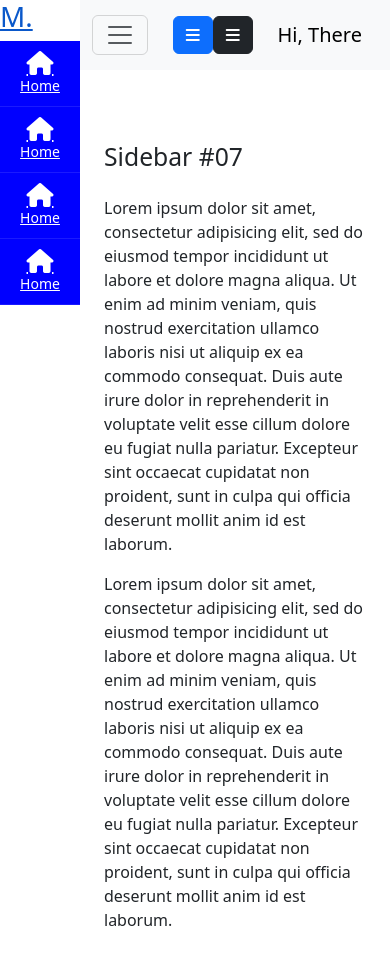
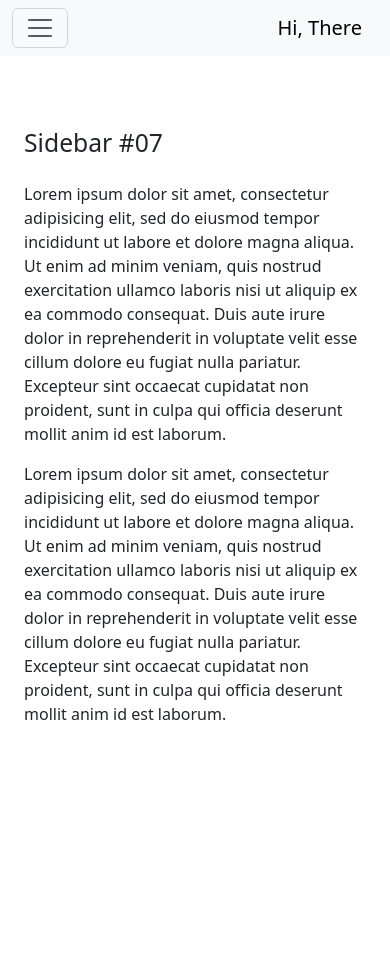
Before and after one commit to Leonardo1065a/components, an Angular app: page / in a window 390 px wide. Shown: the top 964 px of the page. After the commit the page ends 844 px from the top, so only its background shows below. Built offline with nearby package versions, Linux system fonts and the light colour scheme.

Commit message:
hidden menu

```diff
--- a/src/app/layouts/full/full.component.html
+++ b/src/app/layouts/full/full.component.html
@@ -1,5 +1,8 @@
 <div class="wrapper d-flex align-items-stretch">
-  <app-sidebar [handleToggle]="handleToggle"></app-sidebar>
+  <app-sidebar
+    class="d-none d-md-block"
+    [handleToggle]="handleToggle"
+  ></app-sidebar>
 
   <div class="contentWrapper">
     <app-header (handleToggle)="handleToggle.next(null)"></app-header>
--- a/src/app/layouts/full/header/header.component.html
+++ b/src/app/layouts/full/header/header.component.html
@@ -10,7 +10,7 @@
     >
       <span class="navbar-toggler-icon"></span>
     </button>
-    <span class="d-md-block">
+    <span class="d-none d-md-block">
       <nav class="navbar navbar-expand-lg navbar-light bg-light">
         <div class="container-fluid">
           <button
@@ -20,17 +20,6 @@
           >
             <i class="fa fa-bars"></i>
             <span class="sr-only">Toggle Menu</span>
-          </button>
-          <button
-            class="btn btn-dark d-inline-block d-lg-none ml-auto"
-            type="button"
-            data-toggle="collapse"
-            data-target="#navbarSupportedContent"
-            aria-controls="navbarSupportedContent"
-            aria-expanded="false"
-            aria-label="Toggle navigation"
-          >
-            <i class="fa fa-bars"></i>
           </button>
         </div>
       </nav>
```
